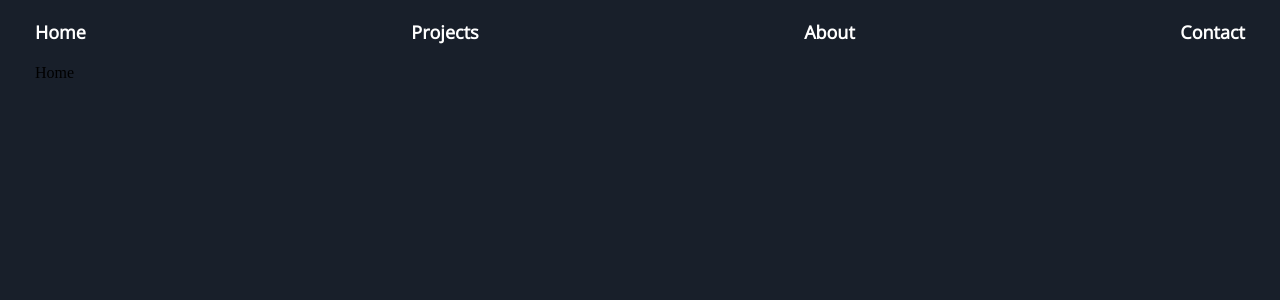
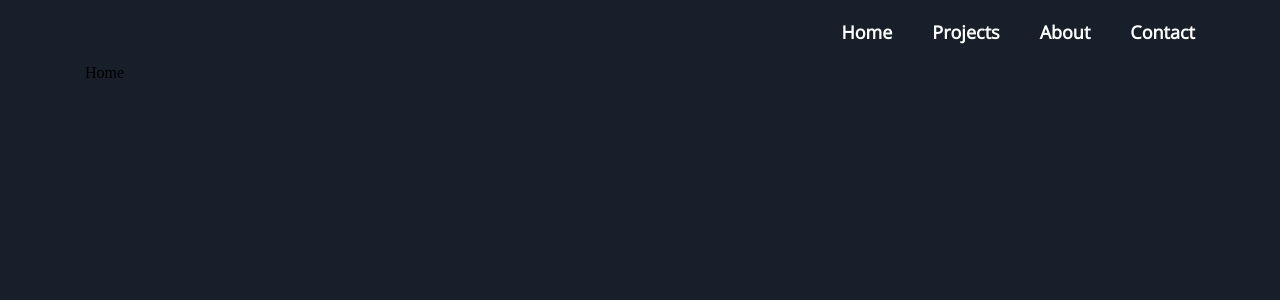
Before and after one commit to rafavilomar/repository, a React (Create React App) app: page / in a window 1280 px wide. Shown: the top 300 px of the page. Built offline with nearby package versions, Linux system fonts and the light colour scheme.

Commit message:
feat: responsive added to Header

```diff
--- a/src/assets/styles/components/layout/header.scss
+++ b/src/assets/styles/components/layout/header.scss
@@ -13,7 +13,7 @@
 .header-list__item {
   font-family: $font-primary;
   font-weight: 600;
-  font-size: 18px;
+  font-size: 16px;
 
   a {
     padding: 20px 0px;
@@ -22,3 +22,13 @@
     text-decoration: none;
   }
 }
+
+@media only screen and (min-width: 450px) {
+  .header-list {
+    justify-content: flex-end;
+    gap: 40px;
+  }
+  .header-list__item {
+    font-size: 18px;
+  }
+}
--- a/src/assets/styles/main.scss
+++ b/src/assets/styles/main.scss
@@ -21,3 +21,8 @@ body {
     -webkit-font-smoothing: antialiased;
     -moz-osx-font-smoothing: grayscale;
   }
+  @media only screen and (min-width: 450px) {
+    body {
+      margin: 0px 85px;
+    }
+  }
```
